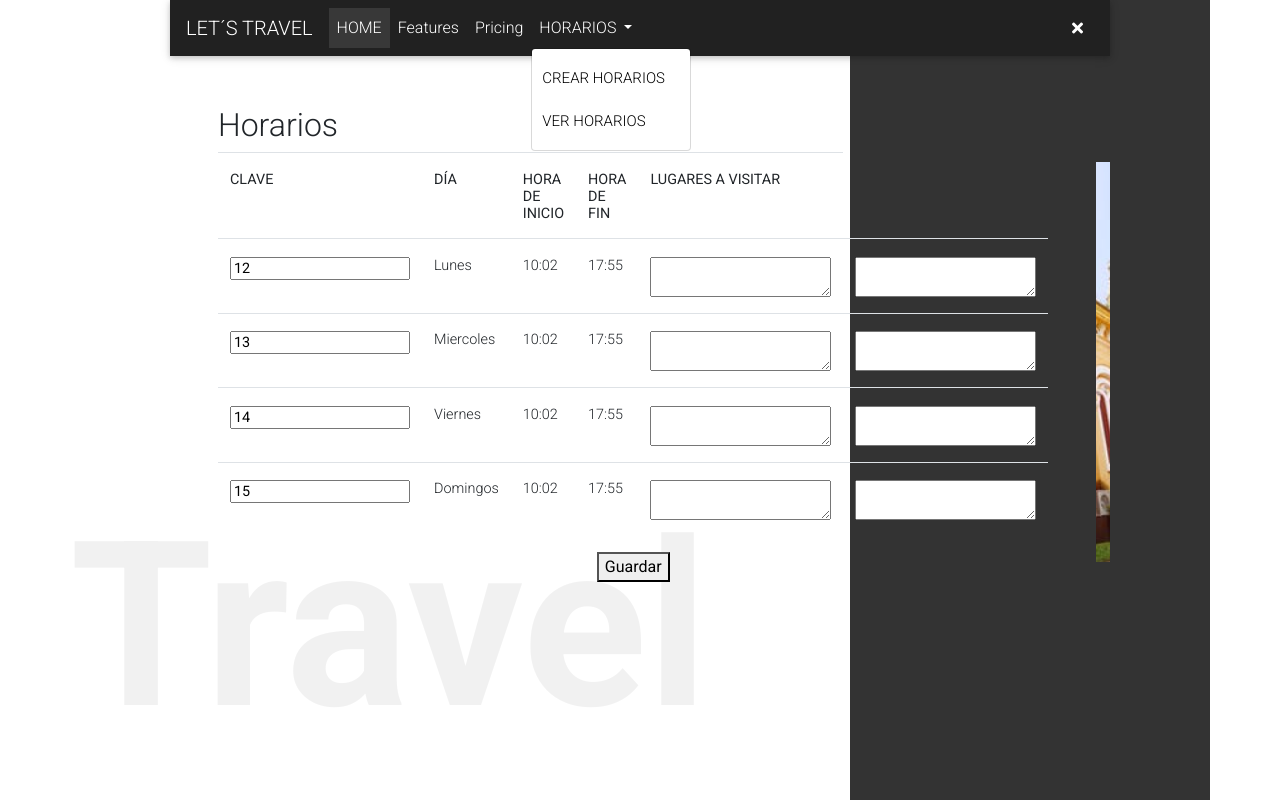
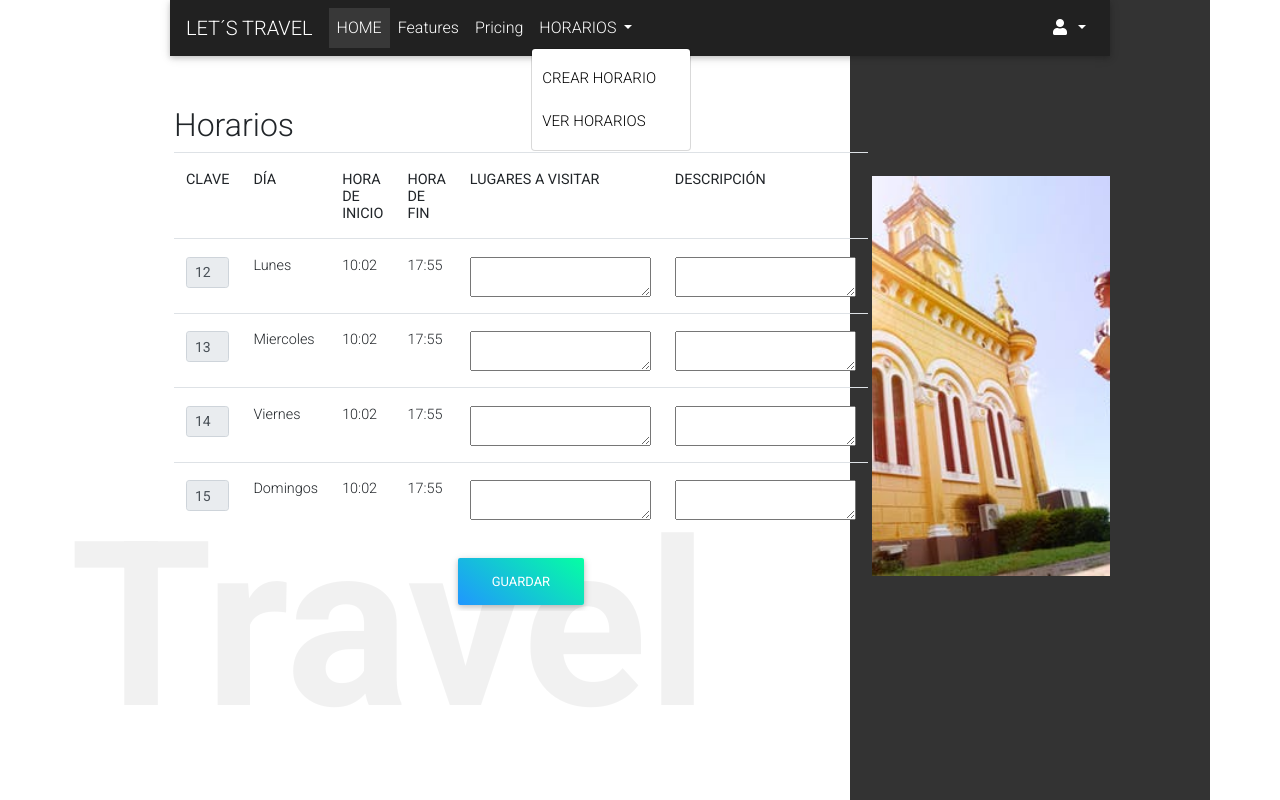
Before and after one commit to aodvmake/letstraveling-, a PHP site: page /views/guiacon.php in a window 1280 px wide, after a click on "HORARIOS". Run offline with PHP 8.4, Linux system fonts and the light colour scheme; a user stored in the database is signed in; data comes from the database, SQL or seed files in the repository; some libraries are stand-ins or nearby versions; some web fonts are replaced.

Commit message:
cambios
cambios en guiacon.php diseño

```diff
--- a/views/adminki.php
+++ b/views/adminki.php
@@ -1,7 +1,5 @@
 
-<?php
-include("../controllers/session.php");
-?>
+
 <html>
   <meta charset="utf-8">
 	<meta name="viewport" content="width=device-width, initial-scale=1, shrink-to-fit=no">
--- a/views/guiacon.php
+++ b/views/guiacon.php
@@ -19,6 +19,7 @@ include("../controllers/horario.php");
   <link rel="stylesheet" href="../lib/css/mdb.min.css">
   <!-- Your custom styles (optional) -->
   <link rel="stylesheet" href="../lib/css/style.css">
+    <link rel="icon" type="image/png" href="../lib/img/icono.png">
 <head>
 	<title></title>
 </head>
@@ -48,16 +49,23 @@ include("../controllers/horario.php");
               aria-haspopup="true" aria-expanded="false">HORARIOS
             </a>
             <div class="dropdown-menu dropdown-default" aria-labelledby="navbarDropdownMenuLink-333">
-              <a class="dropdown-item" href="guiahorario.php">CREAR HORARIOS</a>
+              <a class="dropdown-item" href="guiahorario.php">CREAR HORARIO</a>
               <a class="dropdown-item" href="guiacon.php">VER HORARIOS</a>
             </div>
           </li>
         </ul>
         <ul class="navbar-nav ml-auto nav-flex-icons">
-          <li class="nav-item">
-            <a class="nav-link waves-effect waves-light">
-              <i class="fas fa-times" aria-hidden="true" onclick="location.href='../cerrarsession.php';"></i>
+          <li class="nav-item dropdown">
+            <a class="nav-link dropdown-toggle" id="navbarDropdownMenuLink-333" data-toggle="dropdown"
+              aria-haspopup="true" aria-expanded="false">
+              <i class="fas fa-user"></i>
             </a>
+            <div class="dropdown-menu dropdown-menu-right dropdown-default"
+              aria-labelledby="navbarDropdownMenuLink-333">
+              <a class="dropdown-item" href="updateGuia.php">CONFIGURACIÓN</a>
+              <a class="dropdown-item" href="#">Action</a>
+              <a class="dropdown-item" href="#" onclick="location.href='../cerrarsession.php';">SALIR</a>
+            </div>
           </li>
         </ul>
       </div>
@@ -65,7 +73,7 @@ include("../controllers/horario.php");
     <!--/.Navbar -->
 
     <div class="content">
-      <div class="card-body px-lg-5 pt-0">
+      <div class="card-body px-lg-1 pt-0">
         <h2>Horarios</h2>
           <form  class="text-center" method="POST" action="../controllers/guardardescripcion.php">
                 <div class="table-responsive">
@@ -76,10 +84,11 @@ include("../controllers/horario.php");
                       <th scope="col">HORA DE INICIO</th>
                       <th scope="col">HORA DE FIN</th>
                       <th scope="col">LUGARES A VISITAR</th>
+                      <th scope="col">DESCRIPCIÓN</th>
                     </tr>
                        <?php foreach ($horario as $a): ?>
                         <tr>
-                          <td><input type="" name="id[]" readonly value="<?php echo $a['id_horario']?>"></td>
+                          <td><input class="form-control form-control-sm" type="" name="id[]" readonly value="<?php echo $a['id_horario']?>"></td>
                           <td><?php echo $a['dia']?></td>
                           <td><?php echo $a['horarioi']?></td>
                           <td><?php echo $a['horariof']?></td>
@@ -88,7 +97,7 @@ include("../controllers/horario.php");
                         </tr>
                       <?php endforeach; ?>
                   </table>
-                  <button type="submit" name="guardar" id="guardar">Guardar</button>
+                  <button class="btn aqua-gradient" type="submit" name="guardar" id="guardar">Guardar</button>
                 </div>
           </form>
       </div>
```
Also changed, not shown: views/guiahorario.php (+11 -4 lines), views/turista.php (+7 -5 lines), views/updateGuia.php (+12 -11 lines).
